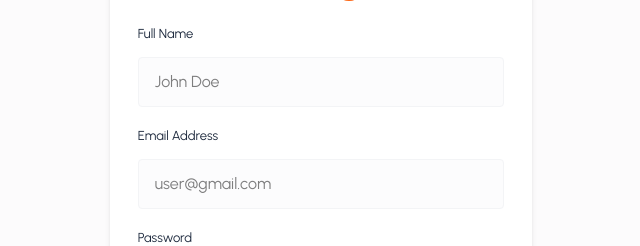
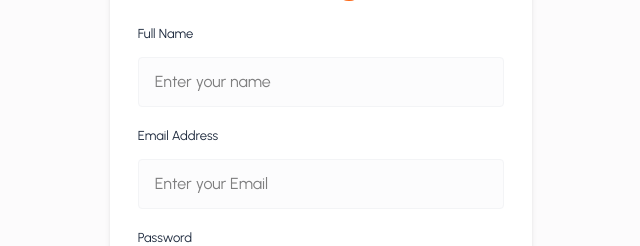
Before and after one commit to Fazal0567/InterView-Prep, a React (Vite) app in the folder frontend/: page /signup in a window 1280 px wide. Shown: the part 279-525 px from the top of the page, without its empty margins (319-959 px from the left). Built offline with nearby package versions, Linux system fonts and the light colour scheme; a web font is replaced by a local one.

Commit message:
Update SignUp.jsx

```diff
--- a/frontend/src/pages/Auth/SignUp.jsx
+++ b/frontend/src/pages/Auth/SignUp.jsx
@@ -73,7 +73,7 @@ const SignUp = ({ setCurrentPage }) => {
           <Input
             label="Full Name"
             type="text"
-            placeholder="John Doe"
+            placeholder="Enter your name"
             value={fullName}
             onChange={(e) => setFullName(e.target.value)}
             required
@@ -81,7 +81,7 @@ const SignUp = ({ setCurrentPage }) => {
           <Input
             label="Email Address"
             type="email"
-            placeholder="user@gmail.com"
+            placeholder="Enter your Email"
             value={email}
             onChange={(e) => setEmail(e.target.value)}
             required
```
